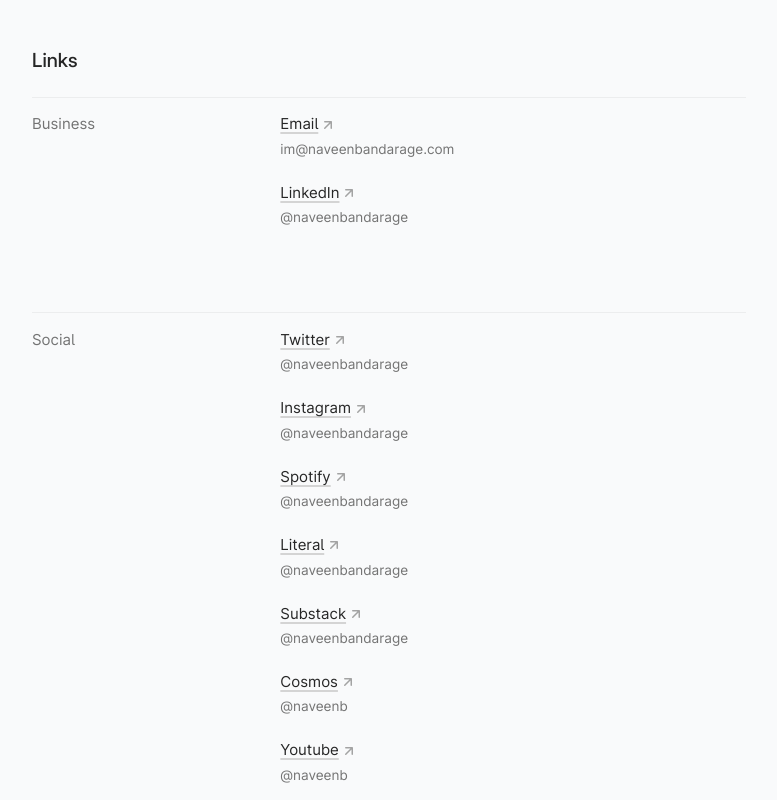
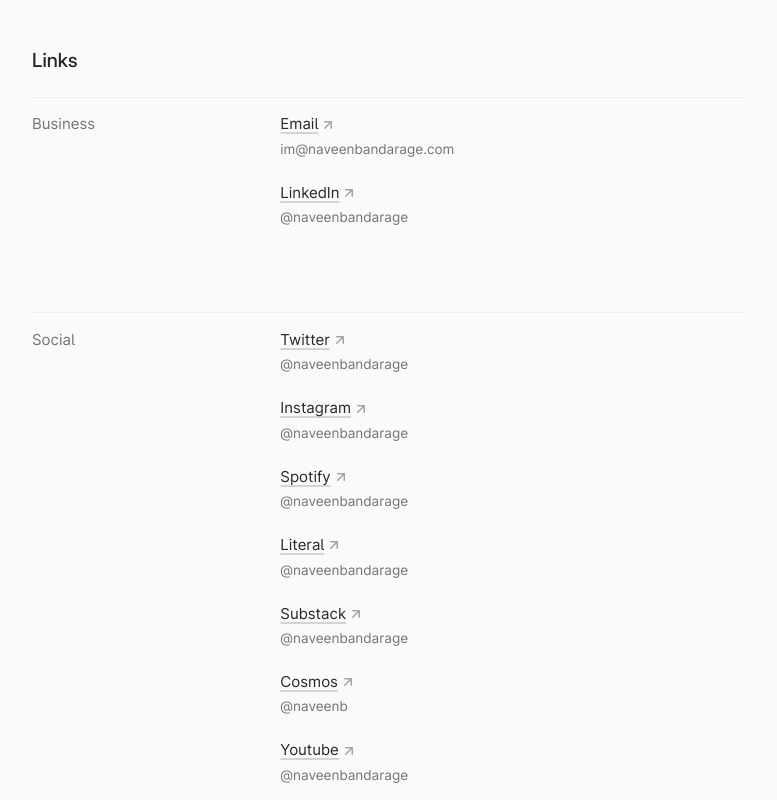
Before and after one commit to NaveenBandarage/www., a Next.js app: page /links in a window 1280 px wide. Shown: the top 800 px of the page, without its empty margins (251-1028 px from the left). Built offline with nearby package versions, Linux system fonts and the light colour scheme; what tailwindcss-touch would draw is missing.

Commit message:
update and fix links

```diff
--- a/pages/links.tsx
+++ b/pages/links.tsx
@@ -88,10 +88,10 @@
                 <br />
               </div>
               <div>
-                <LinkExternal href="//youtube.com/naveenbandarage/">
+                <LinkExternal href="//youtube.com/@naveenbandarage/">
                   Youtube
                 </LinkExternal>
-                <time className="time">@naveenb</time>
+                <time className="time">@naveenbandarage</time>
                 <br />
               </div>
             </div>
```
